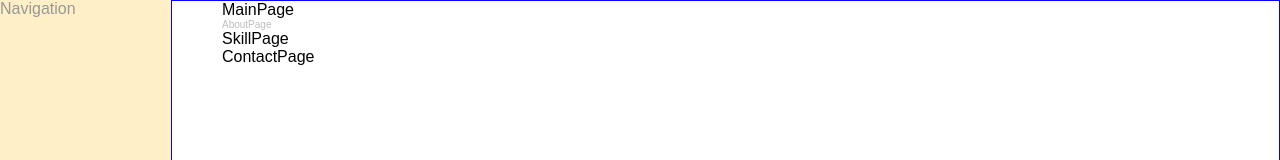
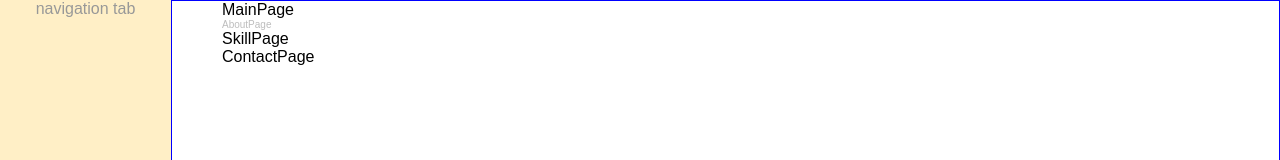
Before and after one commit to takk2/portfolio, a Next.js app: page / in a window 1280 px wide. Shown: the top 160 px of the page. Built offline with nearby package versions, Linux system fonts and the light colour scheme; a web font is replaced by a local one.

Commit message:
[Update] navigation aside contents align

```diff
--- a/src/components/common/navigation/presenter.tsx
+++ b/src/components/common/navigation/presenter.tsx
@@ -3,7 +3,9 @@ import * as S from "./styles";
 const NavigationPresenter = () => {
   return (
     <>
-      <S.Wrapper>Navigation</S.Wrapper>
+      <S.Wrapper>
+        <div>navigation tab</div>
+      </S.Wrapper>
     </>
   );
 };
--- a/src/components/common/navigation/styles.ts
+++ b/src/components/common/navigation/styles.ts
@@ -6,4 +6,8 @@ export const Wrapper = styled.aside`
   height: 80vh;
   background-color: ${theme.colors.main.point};
   opacity: 0.4;
+
+  div {
+    text-align: center;
+  }
 `;
```
